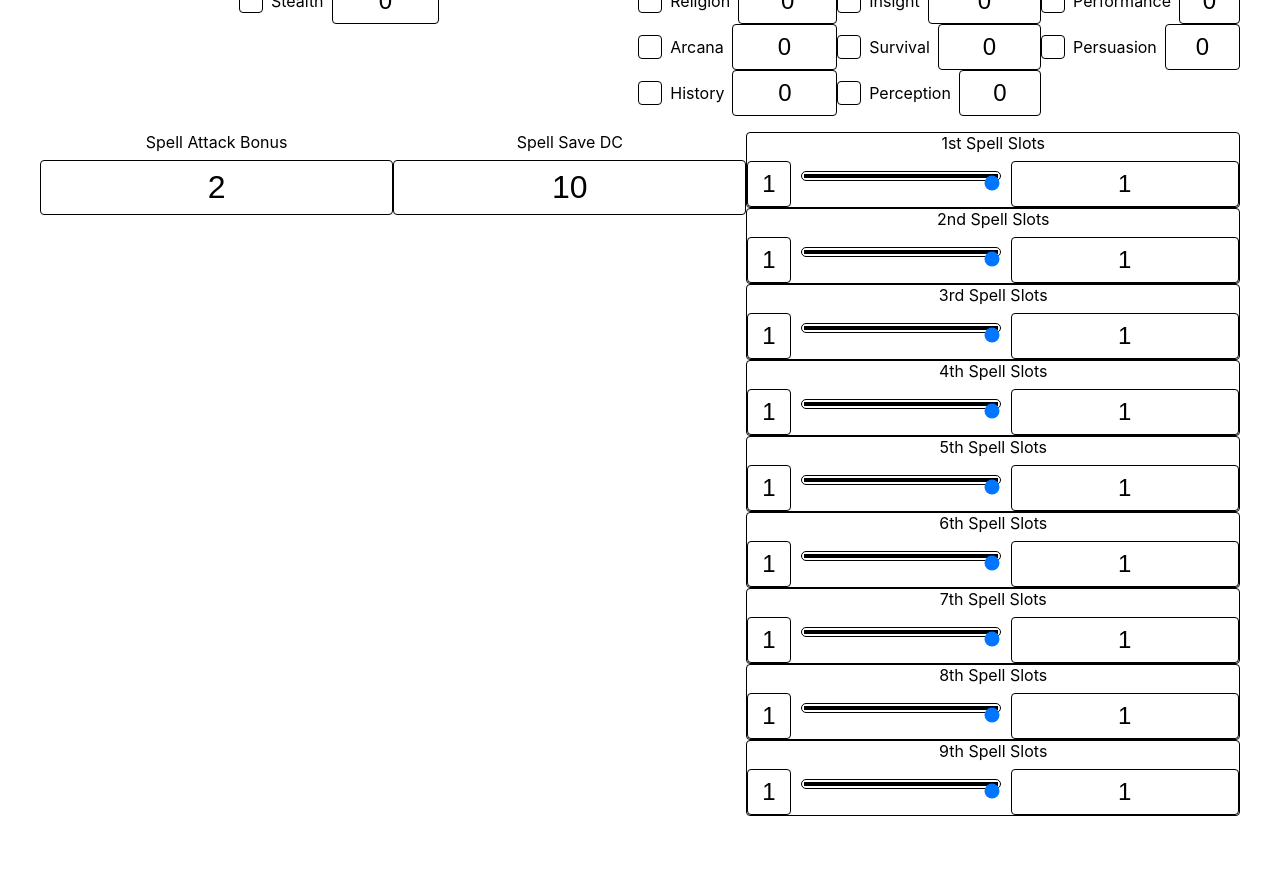
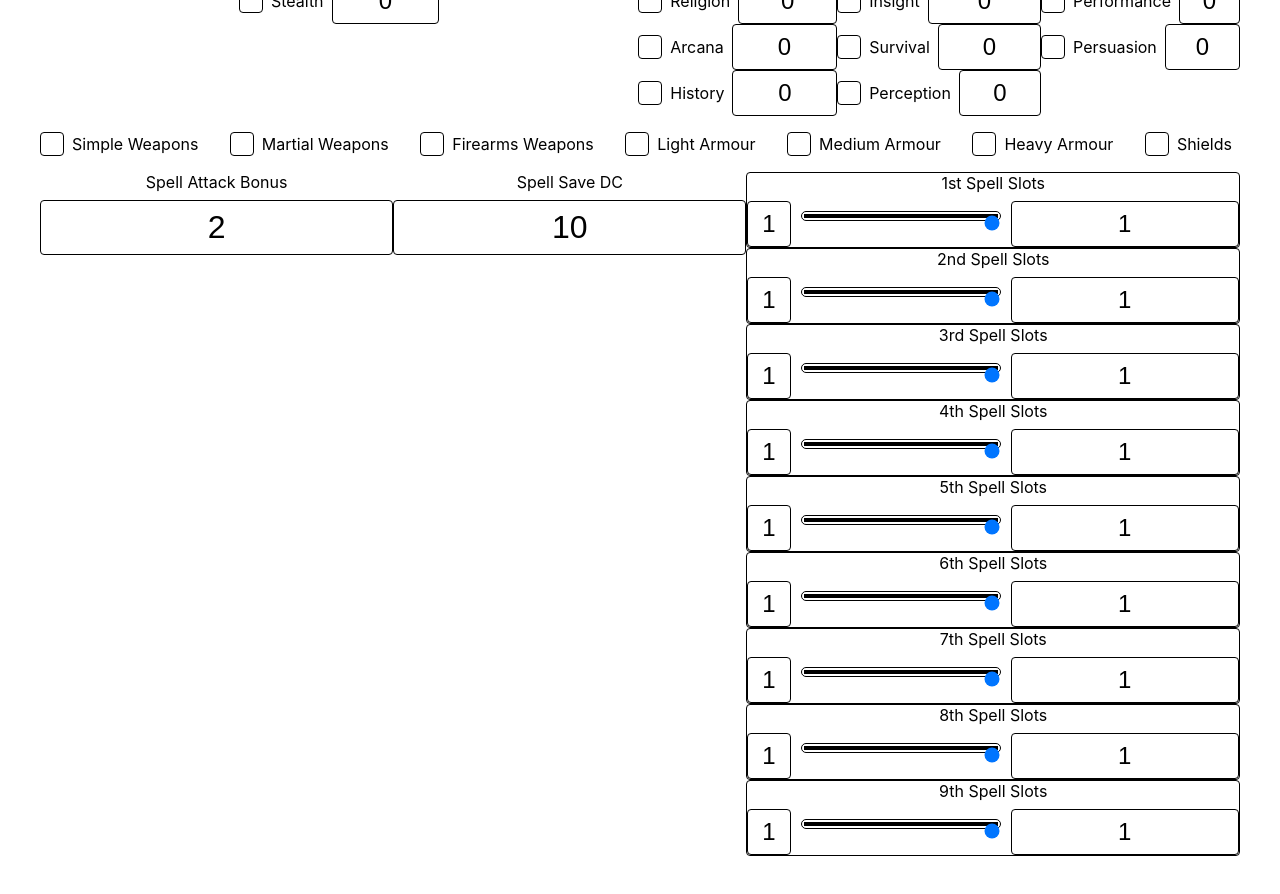
Before and after one commit to AbboDev/DND, a Nuxt app: page / in a window 1280 px wide. Shown: the part 800-1694 px from the top of the page. Before the commit the page ends 1672 px from the top, so only its background shows below. Built offline with nearby package versions, Linux system fonts and the light colour scheme.

Commit message:
feat: add common equipments proficiencies

```diff
--- a/pages/index.vue
+++ b/pages/index.vue
@@ -97,17 +97,17 @@
 
         <li>
           <StatisticField
-            name="armorClass"
+            name="armourClass"
             label="AC"
-            v-model="armorClass"
+            v-model="armourClass"
             :readonly="true"
           >
             <template #calculated>
               <NumberInput
-                name="shieldArmorClass"
+                name="shieldArmourClass"
                 :min="0"
                 :max="2"
-                v-model="shieldArmorClass"
+                v-model="shieldArmourClass"
               />
             </template>
           </StatisticField>
@@ -190,6 +190,23 @@
       </ol>
 
       <ol>
+        <li v-for="(value, weaponType) in weaponProficiencies" :key="weaponType">
+          <CheckboxField
+            :name="weaponType"
+            :label="`${capitalize(weaponType)} Weapons`"
+            v-model="weaponProficiencies[weaponType]"
+          />
+        </li>
+        <li v-for="(value, armourType) in armourProficiencies" :key="armourType">
+          <CheckboxField
+            :name="armourType"
+            :label="capitalize(armourType) + (armourType !== 'shields' ? ' Armour' : '')"
+            v-model="armourProficiencies[armourType]"
+          />
+        </li>
+      </ol>
+
+      <ol>
         <li>
           <StatisticField
             name="spellAttackBonus"
@@ -255,6 +272,7 @@ import { useCharacterStore } from "@/stores/character";
 import { Statistics } from "~/types/character";
 import { ordinalSuffix } from "~/utilities/number";
 import { capitalize } from "~/utilities/string";
+import { Proficiencies } from "../types/character";
 
 const store = useCharacterStore();
 const {
@@ -268,11 +286,13 @@ const {
   statistics,
   proficiency,
   proficiencies,
+  armourProficiencies,
+  weaponProficiencies,
   calculatedSkill,
   calculatedModifier,
   initiative,
-  armorClass,
-  shieldArmorClass,
+  armourClass,
+  shieldArmourClass,
   speed,
   passivePerception,
   passiveInsight,
--- a/stores/character.ts
+++ b/stores/character.ts
@@ -10,6 +10,8 @@ import {
   SpellSlotsPerLevel,
   CoreBackgrounds,
   CoreClasses,
+  ArmourProficiencies,
+  WeaponProficiencies,
 } from "~/types/character";
 import { Dice } from "~/types/dice";
 import { Alignment } from "~/types/alignments";
@@ -26,6 +28,8 @@ export interface CharacterStore {
   statistics: RemovableRef<Statistics>;
   proficiency: RemovableRef<number>;
   proficiencies: RemovableRef<Skills>;
+  armourProficiencies: RemovableRef<ArmourProficiencies>;
+  weaponProficiencies: RemovableRef<WeaponProficiencies>;
 
   alignment: RemovableRef<keyof typeof Alignment>;
   characterClass: RemovableRef<keyof CoreClasses>;
@@ -37,9 +41,9 @@ export interface CharacterStore {
   spellSlots: RemovableRef<SpellSlotsPerLevel>;
   spellSlotsUsed: RemovableRef<SpellSlotsPerLevel>;
 
-  baseArmorClass: RemovableRef<number>;
-  shieldArmorClass: RemovableRef<number>;
-  armorClass: globalThis.ComputedRef<number>;
+  baseArmourClass: RemovableRef<number>;
+  shieldArmourClass: RemovableRef<number>;
+  armourClass: globalThis.ComputedRef<number>;
 
   calculatedSkill: globalThis.ComputedRef<
     (statistic: keyof Statistics) => number
@@ -201,17 +205,36 @@ export const useCharacterStore = defineStore(
       },
     });
 
+    const armourProficiencies = useLocalStorage<ArmourProficiencies>(
+      "armourProficiencies",
+      {
+        light: false,
+        medium: false,
+        heavy: false,
+        shields: false,
+      }
+    );
+
+    const weaponProficiencies = useLocalStorage<WeaponProficiencies>(
+      "weaponProficiencies",
+      {
+        simple: false,
+        martial: false,
+        firearms: false,
+      }
+    );
+
     const calculatedModifier = computed(
       () => (statistic: keyof Statistics) =>
         Math.floor(((statistics.value[statistic] || 0) - 10) / 2)
     );
 
-    const baseArmorClass = useLocalStorage<number>("baseArmorClass", 10);
-    const shieldArmorClass = useLocalStorage<number>("shieldArmorClass", 0);
-    const armorClass = computed(
+    const baseArmourClass = useLocalStorage<number>("baseArmourClass", 10);
+    const shieldArmourClass = useLocalStorage<number>("shieldArmourClass", 0);
+    const armourClass = computed(
       () =>
-        baseArmorClass.value +
-        shieldArmorClass.value +
+        baseArmourClass.value +
+        shieldArmourClass.value +
         calculatedModifier.value("dexterity")
     );
 
@@ -283,12 +306,14 @@ export const useCharacterStore = defineStore(
       statistics: skipHydrate(statistics),
       proficiency: skipHydrate(proficiency),
       proficiencies: skipHydrate(proficiencies),
+      armourProficiencies: skipHydrate(armourProficiencies),
+      weaponProficiencies: skipHydrate(weaponProficiencies),
       calculatedSkill,
       calculatedModifier,
       initiative,
-      baseArmorClass: skipHydrate(baseArmorClass),
-      shieldArmorClass: skipHydrate(shieldArmorClass),
-      armorClass,
+      baseArmourClass: skipHydrate(baseArmourClass),
+      shieldArmourClass: skipHydrate(shieldArmourClass),
+      armourClass,
       speed: skipHydrate(speed),
       passivePerception,
       passiveInsight,
```
Also changed, not shown: types/character.ts (+15 -0 lines).
